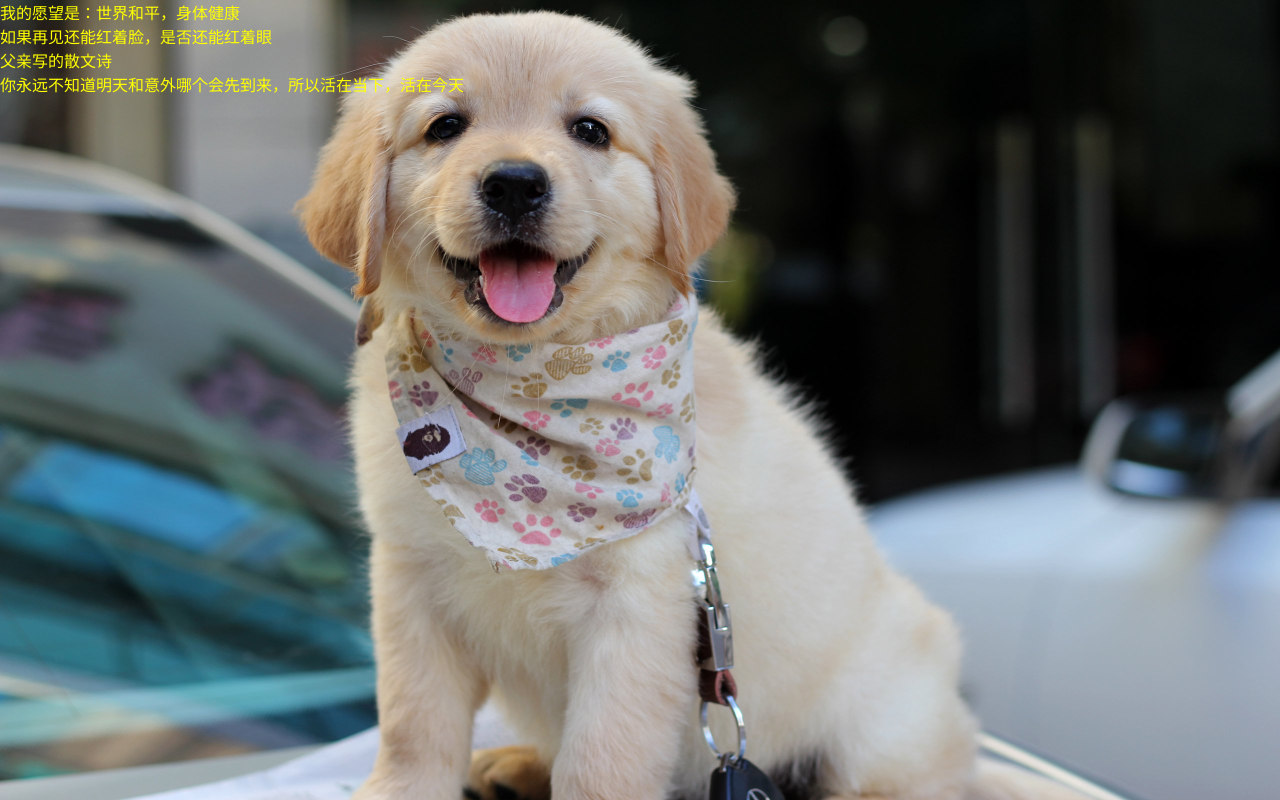
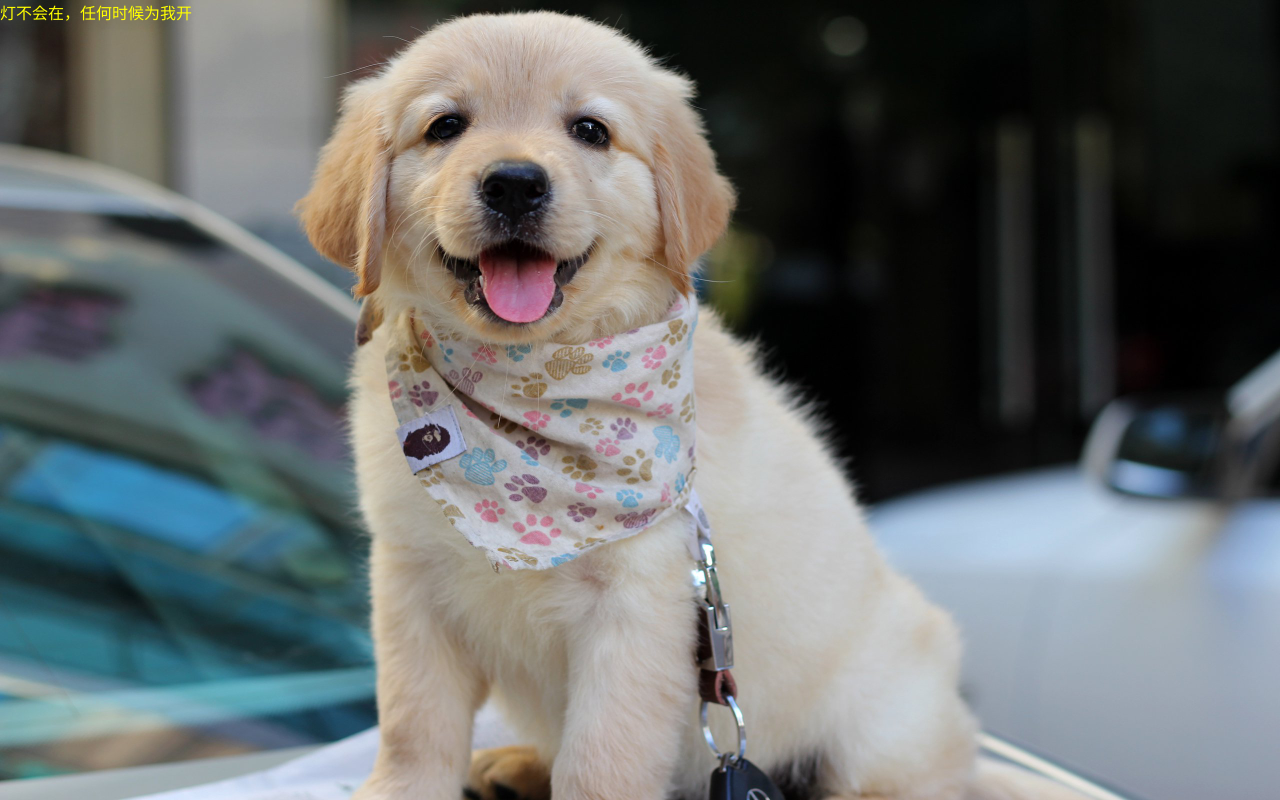
Before and after one commit to kris-z/kris-z.github.io, a plain HTML site: page index.html in a window 1280 px wide. Drawn offline with Linux system fonts and the light colour scheme.

Commit message:
分支提交

```diff
--- a/index.html
+++ b/index.html
@@ -19,9 +19,6 @@
         </style>
     </head>
     <body>
-    <div>我的愿望是：世界和平，身体健康</div>
-    <div>如果再见还能红着脸，是否还能红着眼</div>
-    <div>父亲写的散文诗</div>
-    <div>你永远不知道明天和意外哪个会先到来，所以活在当下，活在今天</div>
+    <div>灯不会在，任何时候为我开</div>
     </body>
 </html>
```
